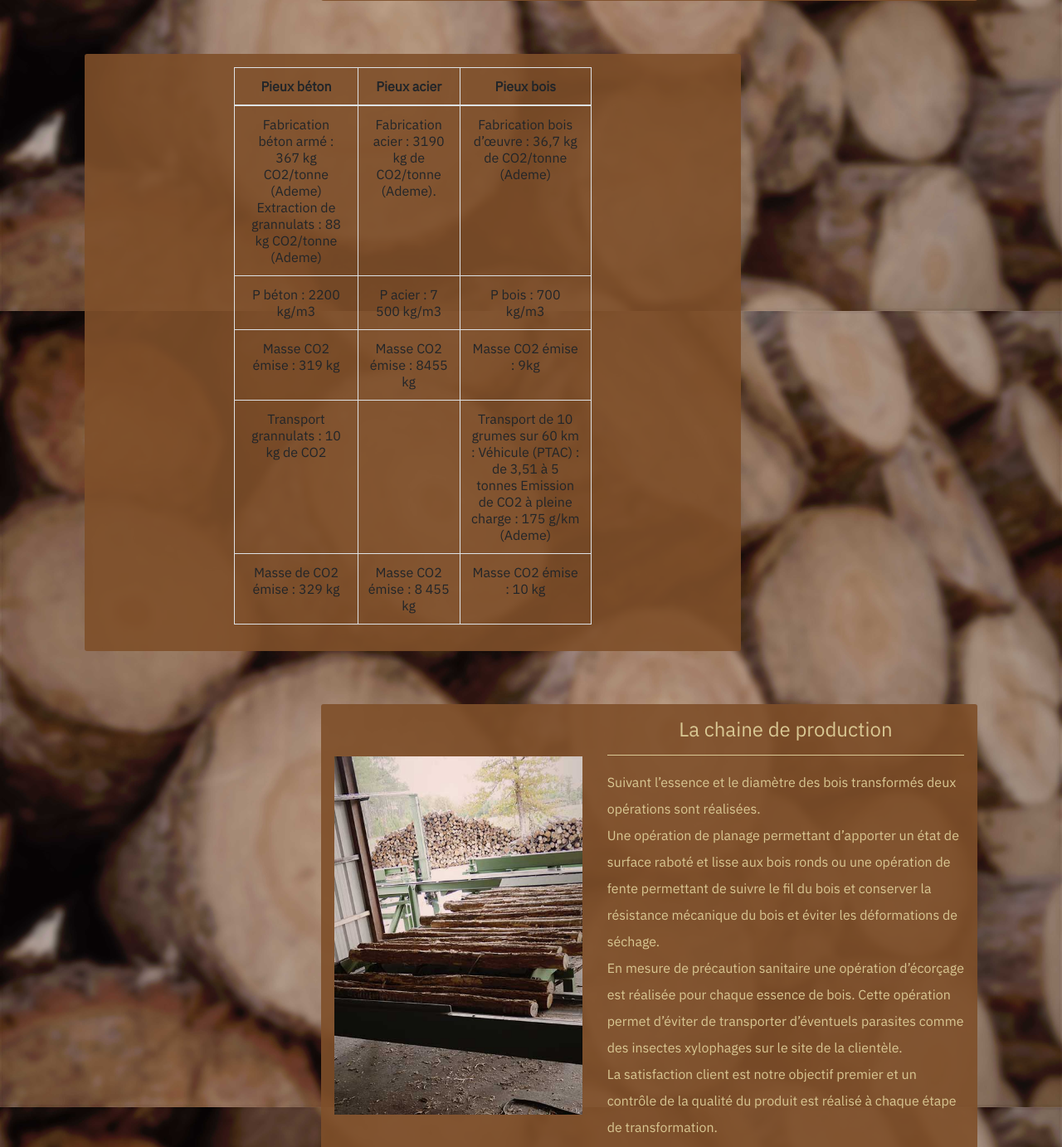
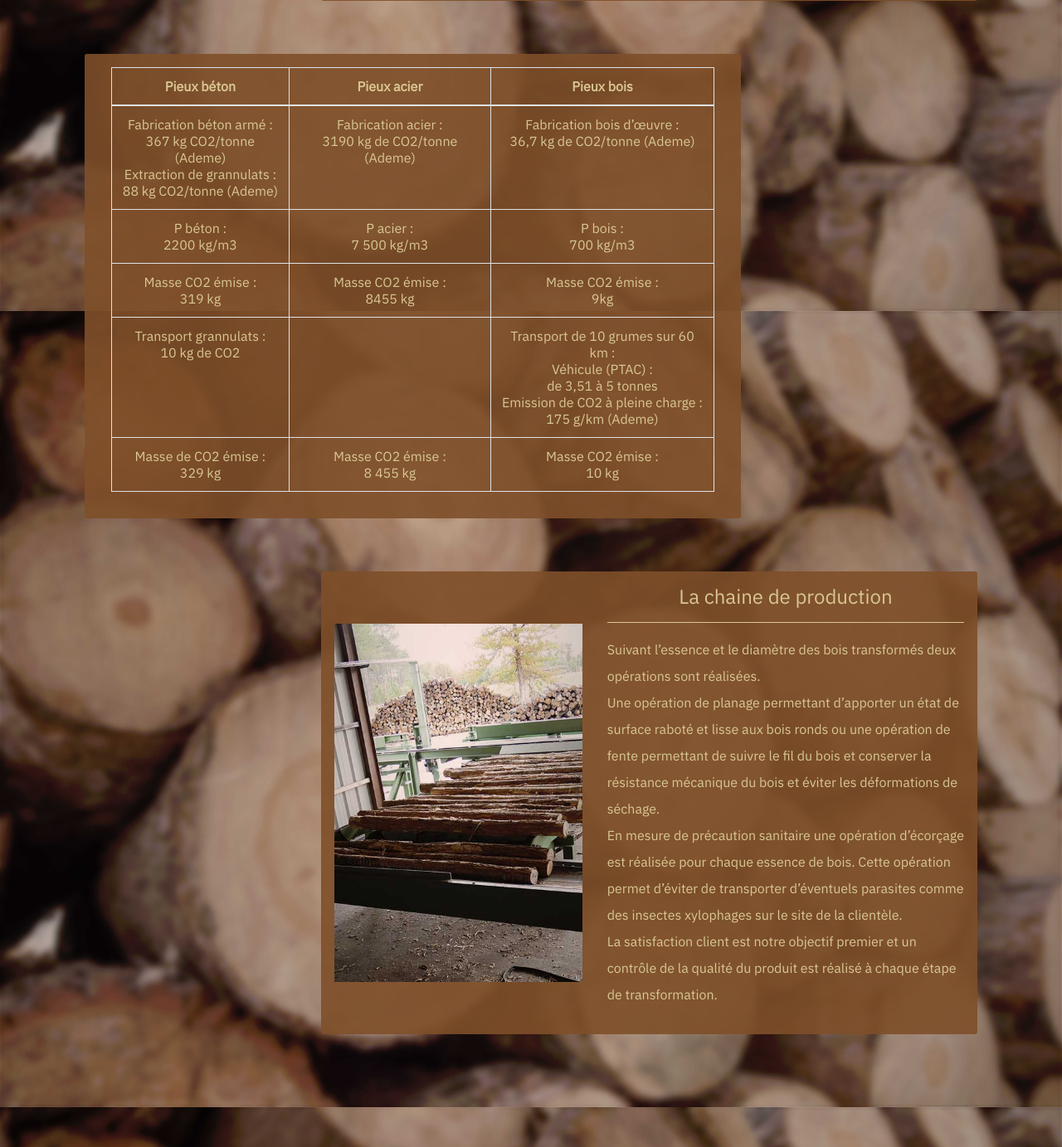
Before and after one commit to Jarod-MIDY/B3D, a PHP site: page /societe.php in a window 1280 px wide. Shown: the part 1545-2928 px from the top of the page at 83% size. Run offline with PHP 8.4, Linux system fonts and the light colour scheme; some libraries are stand-ins or nearby versions.

Commit message:
Maj tableau environnement, style table dans  master.css et page societee

```diff
--- a/societe.php
+++ b/societe.php
@@ -50,9 +50,9 @@
         <div class="row justify-content-center bloc-texte cadre">
 
 
-          <div class="row justify-content-center ">
-            <div class="col-lg-7 col-md-6 col-sm-12  align-items-center">
-              <div><?php include('tableau/tableau_environnement.php')?></div>
+          <div class="row justify-content-center mx-3">
+            <div class="col-md-12  align-items-center">
+              <div class=""><?php include('tableau/tableau_environnement.php')?></div>
             </div>
           </div>
         </div>
--- a/styles/master.css
+++ b/styles/master.css
@@ -273,7 +273,16 @@ footer .link {
   max-height: 258px;
   margin: 15px;
 }
+/*******************************/
+/*        Les tableaux         */
 
+.table, tr, td, th {
+  color: #d9c894;
+  text-align: center;
+  border-color: #d9c894;
+  border: 1px solid #d9c894;
+  padding: 1em 0;
+}
 
 /*******************************/
 /*       page entreprise     */
--- a/tableau/tableau_environnement.php
+++ b/tableau/tableau_environnement.php
@@ -1,52 +1,52 @@
 <?php
 echo '
-<table class="table table-bordered text-center">
-<thead>
+<table class="table table-bordered text-center inline-flex justify-content-between">
+<thead
   <tr>
-    <th scope="col">Pieux béton</th>
-    <th scope="col">Pieux acier</th>
-    <th scope="col">Pieux bois</th>
+    <th scope="col-md-5">Pieux béton</th>
+    <th scope="col-md-3">Pieux acier</th>
+    <th scope="col-md-4">Pieux bois</th>
   </tr>
 </thead>
 <tbody>
   <tr>
     <td>
-Fabrication béton armé : 367 kg CO2/tonne (Ademe)
-Extraction de grannulats : 88 kg CO2/tonne (Ademe)
+Fabrication béton armé :<br>367 kg CO2/tonne (Ademe)<br>
+Extraction de grannulats :<br>88 kg CO2/tonne (Ademe)<br>
 </td>
     <td>
-Fabrication acier : 3190 kg de CO2/tonne (Ademe).
+Fabrication acier :<br>3190 kg de CO2/tonne (Ademe)<br>
 </td>
     <td>
-Fabrication bois d’œuvre : 36,7 kg de CO2/tonne (Ademe)
+Fabrication bois d’œuvre :<br>36,7 kg de CO2/tonne (Ademe)<br>
 </td>
   </tr>
   <tr>
-    <td>P béton : 2200 kg/m3</td>
-    <td>P acier : 7 500 kg/m3</td>
-    <td>P bois : 700 kg/m3</td>
+    <td>P béton :<br>2200 kg/m3</td>
+    <td>P acier :<br>7 500 kg/m3</td>
+    <td>P bois :<br>700 kg/m3</td>
   </tr>
   <tr>
-    <td>Masse CO2 émise : 319 kg</td>
-    <td>Masse CO2 émise : 8455 kg</td>
-    <td>Masse CO2 émise : 9kg</td>
+    <td>Masse CO2 émise :<br>319 kg</td>
+    <td>Masse CO2 émise :<br>8455 kg</td>
+    <td>Masse CO2 émise :<br>9kg</td>
   </tr>
   <tr>
     <td>
-Transport grannulats : 10 kg de CO2
+Transport grannulats :<br>10 kg de CO2
 </td>
     <td></td>
-    <td>Transport de 10 grumes sur 60 km :
-Véhicule (PTAC) : de 3,51 à 5 tonnes
-Emission de CO2 à pleine charge : 175 g/km (Ademe)
+    <td>Transport de 10 grumes sur 60 km :<br>
+Véhicule (PTAC) :<br>de 3,51 à 5 tonnes<br>
+Emission de CO2 à pleine charge :<br>175 g/km (Ademe)<br>
 </td>
   </tr>
   <tr>
     <td>
-Masse de CO2 émise : 329 kg
+Masse de CO2 émise :<br>329 kg
 </td>
-    <td>Masse CO2 émise : 8 455 kg</td>
-    <td>Masse CO2 émise : 10 kg</td>
+    <td>Masse CO2 émise :<br>8 455 kg</td>
+    <td>Masse CO2 émise :<br>10 kg</td>
   </tr>
 </tbody>
 </table>
```
